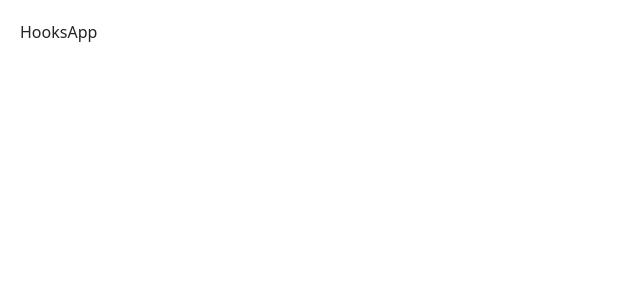
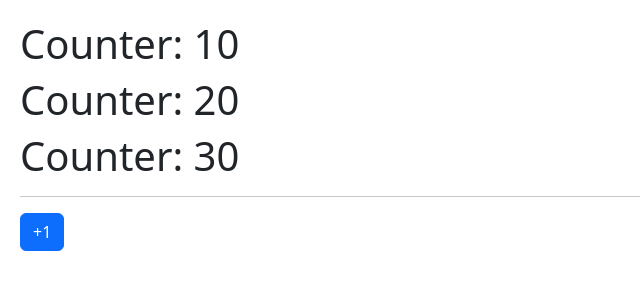
Before and after one commit to ArturoLoera10/Hooks-React, a React (Vite) app: page / in a window 1280 px wide. Shown: the top 300 px of the page, without its empty margins (0-640 px from the left). Built offline with nearby package versions, Linux system fonts and the light colour scheme.

Commit message:
useState

```diff
--- /dev/null
+++ b/src/01-useState/CounterApp.jsx
@@ -0,0 +1,33 @@
+import { useState } from "react";
+
+export const CounterApp = () => {
+    const [state, setCounter] = useState({
+        counter1: 10,
+        counter2: 20,
+        counter3: 30,
+    });
+
+    const { counter1, counter2, counter3 } = state;
+
+    return (
+        <>
+            <h1>Counter: {counter1}</h1>
+            <h1>Counter: {counter2}</h1>
+            <h1>Counter: {counter3}</h1>
+
+            <hr />
+
+            <button
+                className="btn btn-primary"
+                onClick={() =>
+                    setCounter({
+                        ...state,
+                        counter1: counter1 + 1,
+                    })
+                }
+            >
+                +1
+            </button>
+        </>
+    );
+};
--- a/src/main.jsx
+++ b/src/main.jsx
@@ -1,10 +1,11 @@
 import React from "react";
 import ReactDOM from "react-dom/client";
 import { HooksApp } from "./HooksApp";
+import { CounterApp } from "./01-useState/CounterApp";
 import "./index.css";
 
 ReactDOM.createRoot(document.getElementById("root")).render(
     <React.StrictMode>
-        <HooksApp />
+        <CounterApp />
     </React.StrictMode>
 );
```
